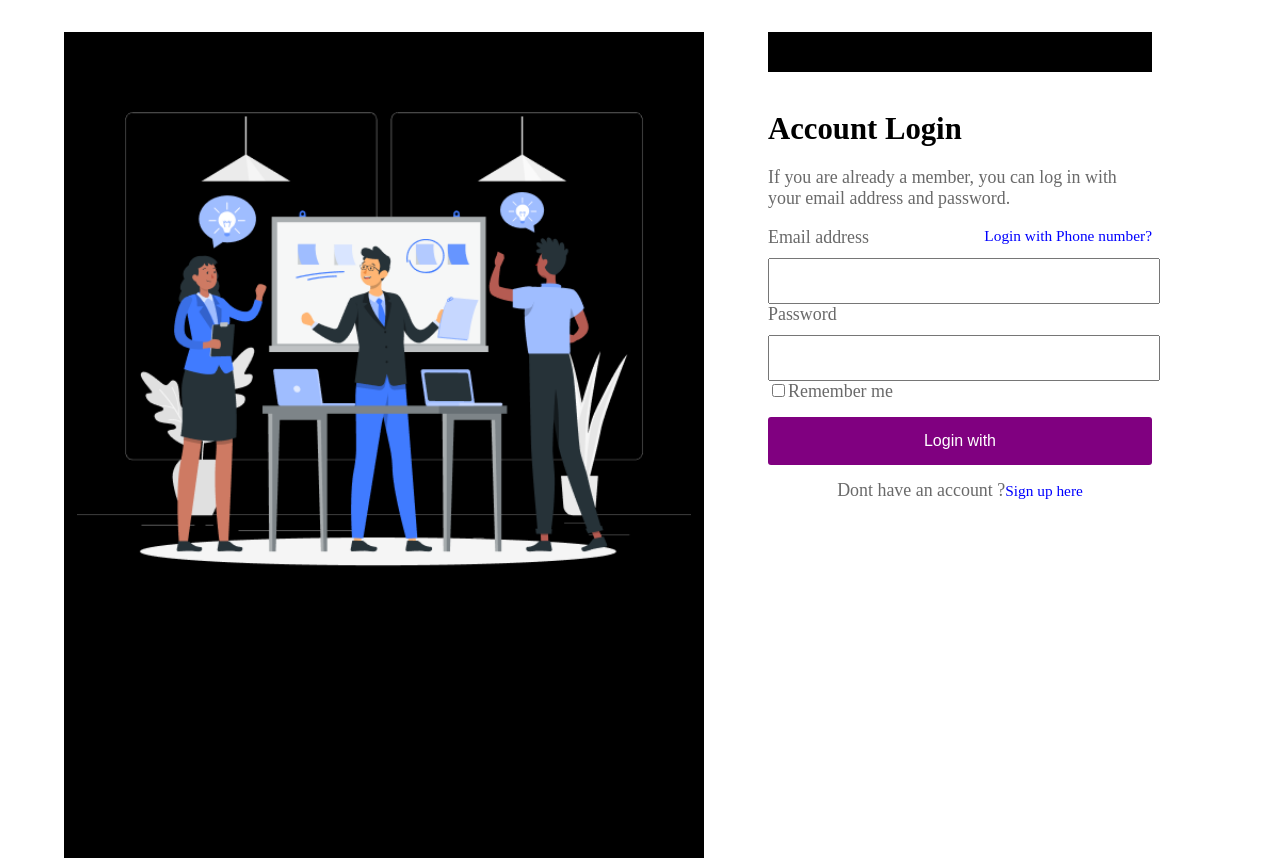
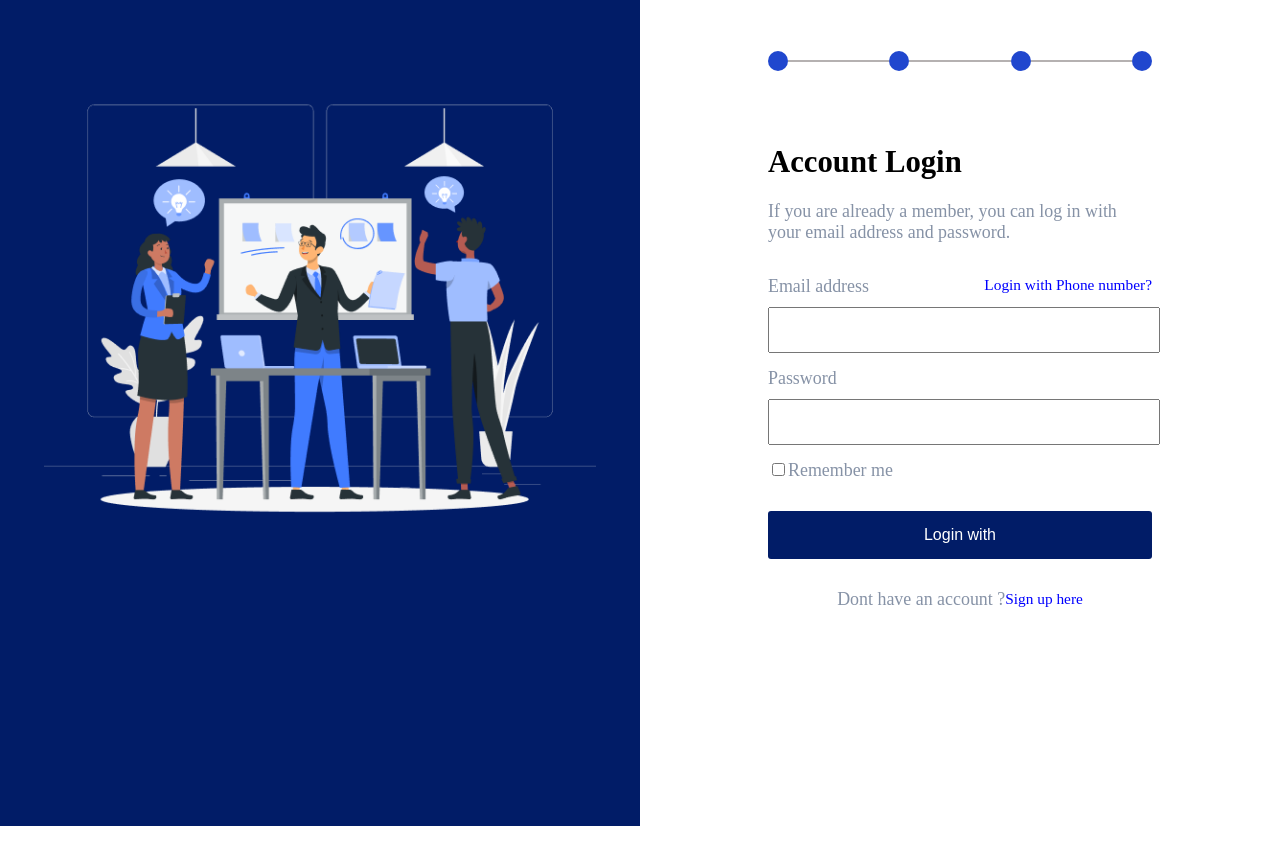
Before and after one commit to akash85246/pro-go, a React (Vite) app: page / in a window 1280 px wide. After the commit the page ends 826 px from the top, so only its background shows below. Built offline with nearby package versions, Linux system fonts and the light colour scheme.

Commit message:
add progress bar

```diff
--- a/index.html
+++ b/index.html
@@ -4,7 +4,7 @@
     <meta charset="UTF-8" />
     <link rel="icon" type="image/svg+xml" href="/vite.svg" />
     <meta name="viewport" content="width=device-width, initial-scale=1.0" />
-    <link rel="stylesheet" href="./src/index.css" />
+    <link rel="stylesheet" href="./src/component/index.css" />
     <title>Vite + React</title>
   </head>
   <body>
--- a/src/index.css
+++ b/src/component/index.css
@@ -14,21 +14,35 @@ body {
 .loginContainer {
   display: flex;
   flex-direction: column;
+  row-gap: 15px;
   width: 48vw;
   height: 100vh;
   padding: 2%;
   align-items: left;
   margin: 5% 10%;
 }
-
-.progress {
-  margin: 5% 0;
-  height: 5%;
-  background: linear-gradient(black 0 0) 0/0% no-repeat black;
+.progress-bar {
+  margin: 10% 0;
+  display: flex;
+  align-items: center;
 }
 
+.circle {
+  width: 20px;
+  height: 20px;
+  background-color: #2047ce;
+  border-radius: 50%;
+}
+
+.line {
+  flex: 1;
+  height: 2px;
+  background-color: #b5b1b1;
+}
 .left {
-  background-color: #000;
+  margin: 0;
+  height: 100vh;
+  background-color: #011c67;
 }
 
 .right {
@@ -48,7 +62,7 @@ body {
 }
 
 .button {
-  background-color: purple;
+  background-color: #011c67;
   color: #fff;
   border: none;
   padding: 15px 20px;
@@ -64,7 +78,7 @@ body {
 
 .light {
   font-size: 1.4vw;
-  color: rgba(92, 92, 92, 0.916);
+  color: #8692a6;
 }
 
 .signUp {
@@ -72,3 +86,7 @@ body {
   justify-content: center;
   align-items: center;
 }
+
+.loginImage {
+  padding: 5%;
+}
--- a/src/component/loginForm.jsx
+++ b/src/component/loginForm.jsx
@@ -1,7 +1,16 @@
 function LoginForm() {
   return (
     <div className="loginContainer right">
-      <div className="progress"></div>
+      <div className="progress-bar">
+        <div className="circle"></div>
+        <div className="line"></div>
+        <div className="circle"></div>
+        <div className="line"></div>
+        <div className="circle"></div>
+        <div className="line"></div>
+        <div className="circle"></div>
+      </div>
+
       <div>
         <h1>Account Login</h1>
         <p className="light">
```
